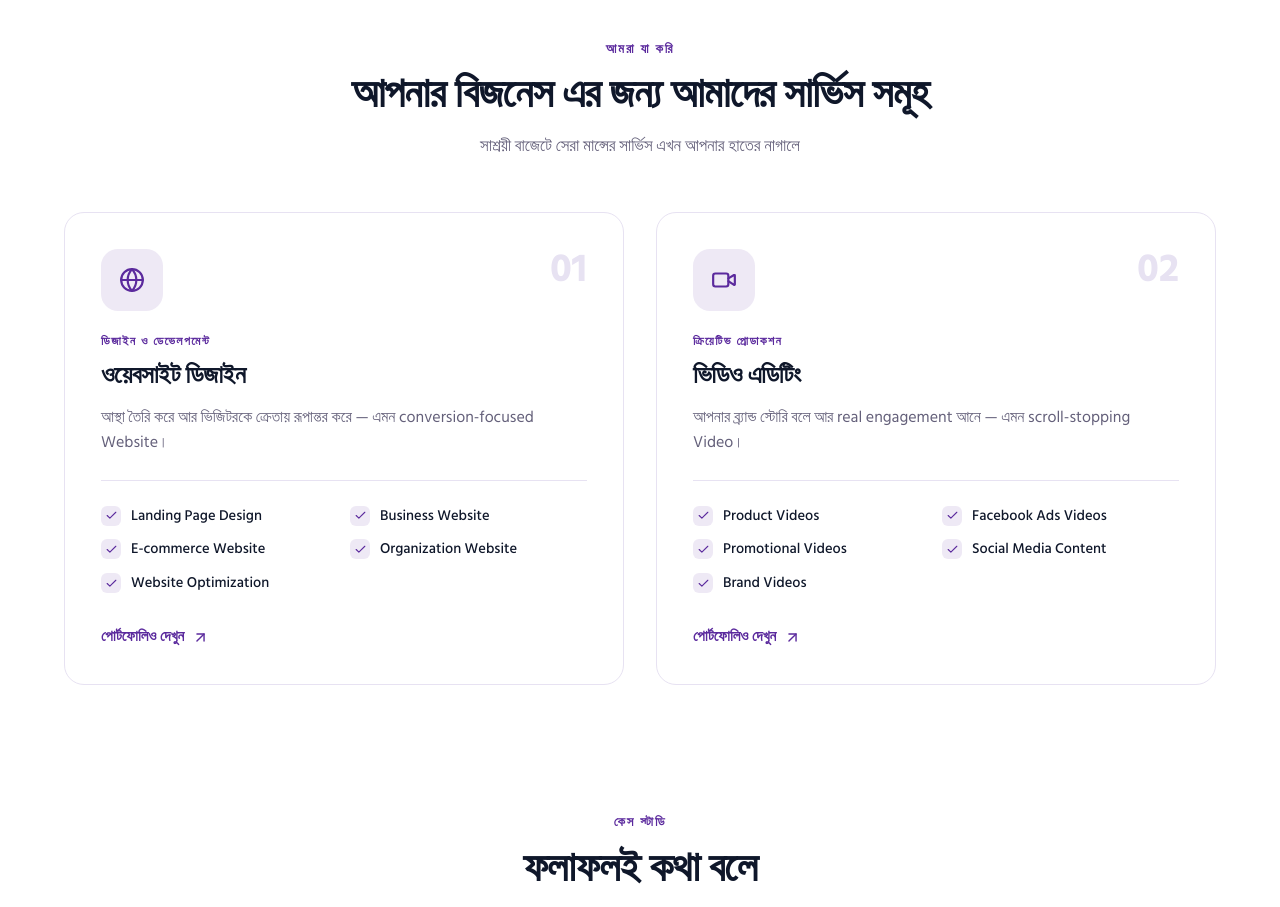
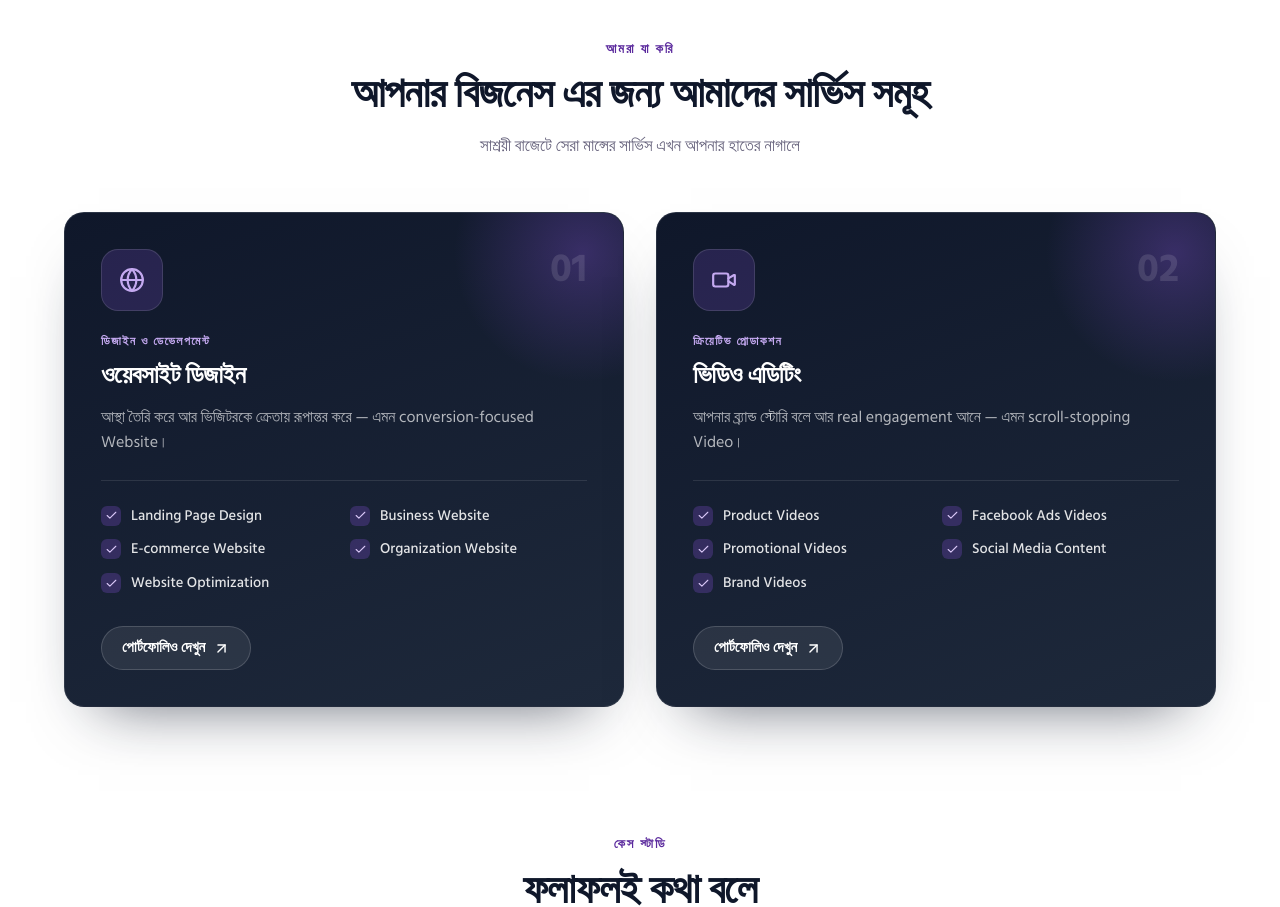
Before and after one commit to sourov6580/sabbir-web-solutions, a Next.js app: page / in a window 1280 px wide. Shown: the part 640-1547 px from the top of the page. Built offline with nearby package versions, Linux system fonts and the light colour scheme.

Commit message:
Add files via upload

```diff
--- a/app/globals.css
+++ b/app/globals.css
@@ -43,6 +43,7 @@ body {
   transform:scaleX(0); transform-origin:left; transition:transform .4s ease;
 }
 .topbar:hover::before { transform:scaleX(1); }
+.topbar-light::before { background:linear-gradient(90deg, #7C4DCB, #C4A9F0); }
 
 /* ---- buttons ---- */
 .btnx { transition: transform .25s ease, box-shadow .25s ease, background .25s ease; }
--- a/components/Home.jsx
+++ b/components/Home.jsx
@@ -136,29 +136,55 @@ export default function Home() {
         <div className="grid gap-8 md:grid-cols-2" style={{ marginTop: 52 }}>
           {services.cards.map((s, i) => (
             <Reveal key={s.title} delay={i * 0.1}>
-              <div className="lift topbar" style={{ background: "#fff", border: `1px solid ${C.line}`, borderRadius: 20, padding: 36, height: "100%" }}>
-                <div className="flex items-start justify-between">
-                  <div style={{ width: 62, height: 62, borderRadius: 17, background: "rgba(91,42,157,.1)", color: C.purple, display: "flex", alignItems: "center", justifyContent: "center" }}>
+              <div
+                className="lift topbar topbar-light"
+                style={{
+                  position: "relative",
+                  background: `linear-gradient(160deg, ${C.navy} 0%, ${C.navySoft} 100%)`,
+                  border: "1px solid rgba(255,255,255,.08)",
+                  borderRadius: 20,
+                  padding: 36,
+                  height: "100%",
+                  color: "#fff",
+                  overflow: "hidden",
+                  boxShadow: "0 30px 60px -35px rgba(15,23,42,.7)",
+                }}
+              >
+                {/* soft purple glow */}
+                <div
+                  aria-hidden
+                  style={{
+                    position: "absolute", top: -90, right: -90, width: 260, height: 260, borderRadius: "50%",
+                    background: "radial-gradient(circle, rgba(124,77,203,.35), transparent 70%)", pointerEvents: "none",
+                  }}
+                />
+
+                <div className="flex items-start justify-between" style={{ position: "relative" }}>
+                  <div style={{ width: 62, height: 62, borderRadius: 17, background: "rgba(124,77,203,.22)", border: "1px solid rgba(255,255,255,.12)", color: "#C4A9F0", display: "flex", alignItems: "center", justifyContent: "center" }}>
                     <Icon name={s.icon} size={26} />
                   </div>
-                  <span className="display" style={{ fontSize: 40, fontWeight: 800, color: C.line, lineHeight: 1 }}>{s.no}</span>
+                  <span className="display" style={{ fontSize: 40, fontWeight: 800, color: "rgba(255,255,255,.12)", lineHeight: 1 }}>{s.no}</span>
                 </div>
-                <div style={{ marginTop: 22, fontSize: 12, fontWeight: 700, letterSpacing: ".12em", textTransform: "uppercase", color: C.purple }}>{s.tag}</div>
-                <h3 className="display" style={{ marginTop: 6, fontSize: 25, fontWeight: 700, letterSpacing: "-.02em" }}>{s.title}</h3>
-                <p style={{ marginTop: 10, color: C.muted, lineHeight: 1.6 }}>{s.desc}</p>
-                <div style={{ height: 1, background: C.line, margin: "24px 0" }} />
-                <div className="grid grid-cols-1 gap-3 sm:grid-cols-2">
+
+                <div style={{ marginTop: 22, fontSize: 12, fontWeight: 700, letterSpacing: ".12em", textTransform: "uppercase", color: "#C4A9F0", position: "relative" }}>{s.tag}</div>
+                <h3 className="display" style={{ marginTop: 6, fontSize: 25, fontWeight: 700, letterSpacing: "-.02em", color: "#fff", position: "relative" }}>{s.title}</h3>
+                <p style={{ marginTop: 10, color: "rgba(255,255,255,.68)", lineHeight: 1.6, position: "relative" }}>{s.desc}</p>
+
+                <div style={{ height: 1, background: "rgba(255,255,255,.1)", margin: "24px 0" }} />
+
+                <div className="grid grid-cols-1 gap-3 sm:grid-cols-2" style={{ position: "relative" }}>
                   {s.items.map((it) => (
-                    <div key={it} className="flex items-center gap-2.5" style={{ fontSize: 14.5, fontWeight: 500 }}>
-                      <span style={{ width: 20, height: 20, borderRadius: 6, background: "rgba(91,42,157,.1)", color: C.purple, display: "flex", alignItems: "center", justifyContent: "center", flexShrink: 0 }}>
+                    <div key={it} className="flex items-center gap-2.5" style={{ fontSize: 14.5, fontWeight: 500, color: "rgba(255,255,255,.88)" }}>
+                      <span style={{ width: 20, height: 20, borderRadius: 6, background: "rgba(124,77,203,.3)", color: "#D9C7F7", display: "flex", alignItems: "center", justifyContent: "center", flexShrink: 0 }}>
                         <Check size={13} />
                       </span>
                       {it}
                     </div>
                   ))}
                 </div>
-                <button onClick={() => setShowPortfolio(true)} className="mt-8 inline-flex items-center gap-2"
-                  style={{ color: C.purple, fontWeight: 600, background: "none", border: "none", cursor: "pointer", padding: 0, fontSize: 15 }}>
+
+                <button onClick={() => setShowPortfolio(true)} className="btnx mt-8 inline-flex items-center gap-2 px-5 py-2.5"
+                  style={{ color: "#fff", fontWeight: 600, background: "rgba(255,255,255,.08)", border: "1px solid rgba(255,255,255,.16)", borderRadius: 999, cursor: "pointer", fontSize: 15, position: "relative" }}>
                   পোর্টফোলিও দেখুন <ArrowUpRight size={17} />
                 </button>
               </div>
```
